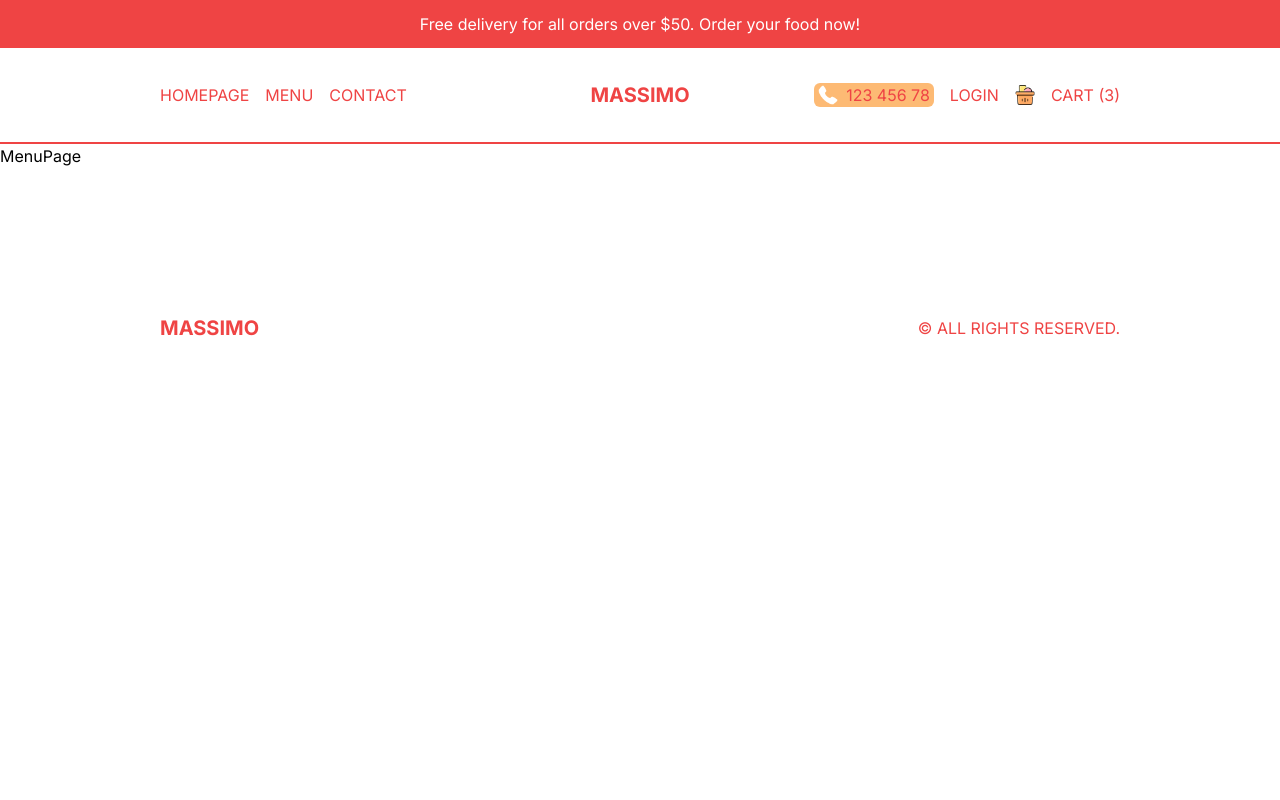
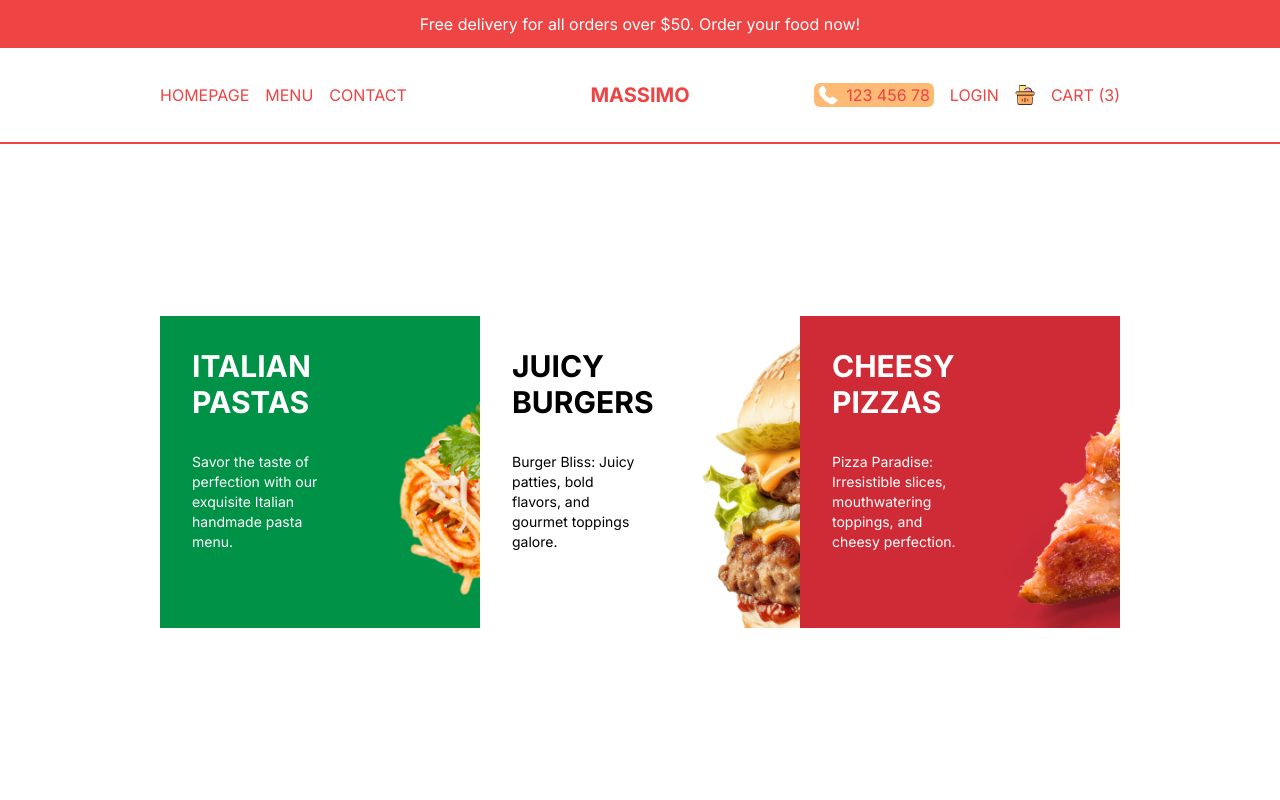
Before and after one commit to coderkamrul0/restaurant-food-delivery-next_js, a Next.js app: page /menu in a window 1280 px wide. Shown: the top 800 px of the page. Built offline with nearby package versions, Linux system fonts and the light colour scheme.

Commit message:
Menu page design

```diff
--- a/src/app/menu/page.tsx
+++ b/src/app/menu/page.tsx
@@ -1,9 +1,27 @@
-import React from 'react'
+'use client'
+import { menu } from "@/data";
+import Link from "next/link";
+import React from "react";
 
 const MenuPage = () => {
   return (
-    <div>MenuPage</div>
-  )
-}
+    <div className="p-4 lg:px-20 xl:px-40 h-[calc(100vh-6rem)] md:h-[calc(100vh-9rem)] flex flex-col md:flex-row items-center">
+      {menu.map((category) => (
+        <Link
+          href={`/menu/${category.slug}`}
+          key={category.id}
+          className="w-full h-1/3 bg-cover p-8 md:h-1/2"
+          style={{ backgroundImage: `url(${category.img})` }}
+        >
+          <div className={`text-${category.color} w-1/2`}>
+            <h1 className="uppercase font-bold text-3xl">{category.title}</h1>
+            <p className="text-sm my-8">{category.desc}</p>
+            <button className={`hidden 2xl:block bg-white text-black border-black border-2 py-2 px-4 rounded-md`}>Explore</button>
+          </div>
+        </Link>
+      ))}
+    </div>
+  );
+};
 
-export default MenuPage
+export default MenuPage;
```
